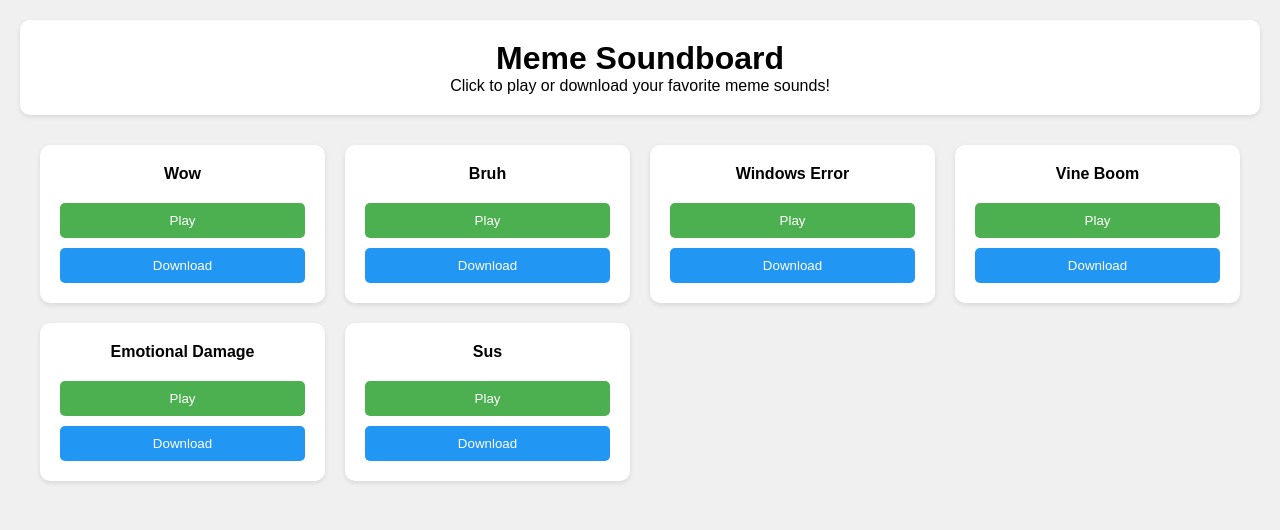
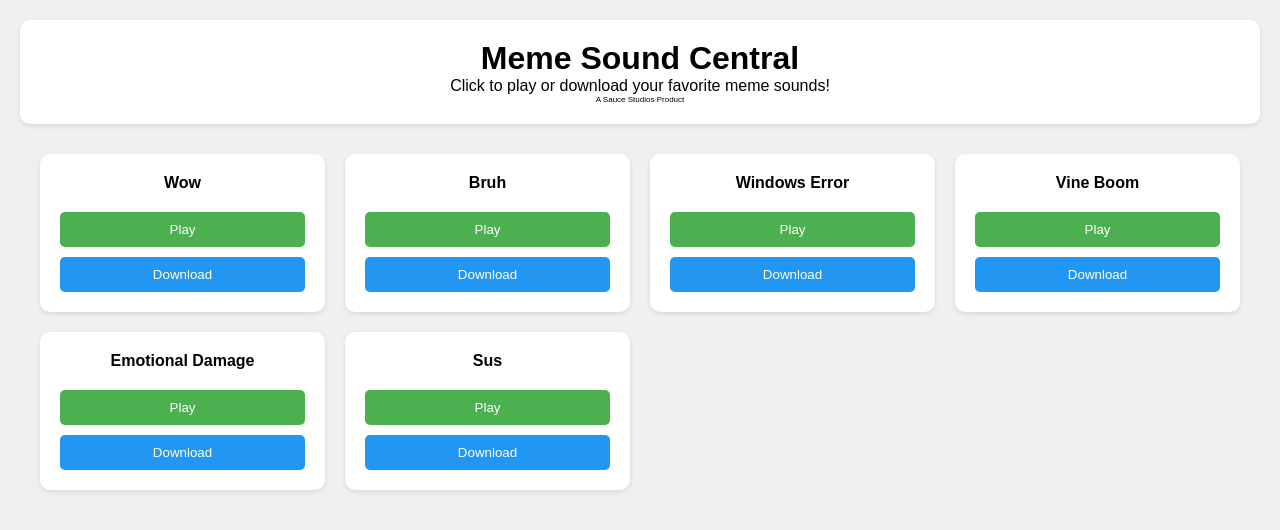
Before and after one commit to roysaucedo/meme-sounds, a plain HTML site: page index.html in a window 1280 px wide. Drawn offline with Linux system fonts and the light colour scheme.

Commit message:
Update index.html

```diff
--- a/index.html
+++ b/index.html
@@ -3,7 +3,7 @@
 <head>
     <meta charset="UTF-8">
     <meta name="viewport" content="width=device-width, initial-scale=1.0">
-    <title>Meme Soundboard</title>
+    <title>Meme Sound Central</title>
     <style>
         * {
             margin: 0;
@@ -93,8 +93,9 @@
 </head>
 <body>
     <div class="header">
-        <h1>Meme Soundboard</h1>
+        <h1>Meme Sound Central</h1>
         <p>Click to play or download your favorite meme sounds!</p>
+        <p style="font-size: 8px;">A Sauce Studios Product</p>
     </div>
 
     <div class="sound-grid" id="soundGrid">
```
